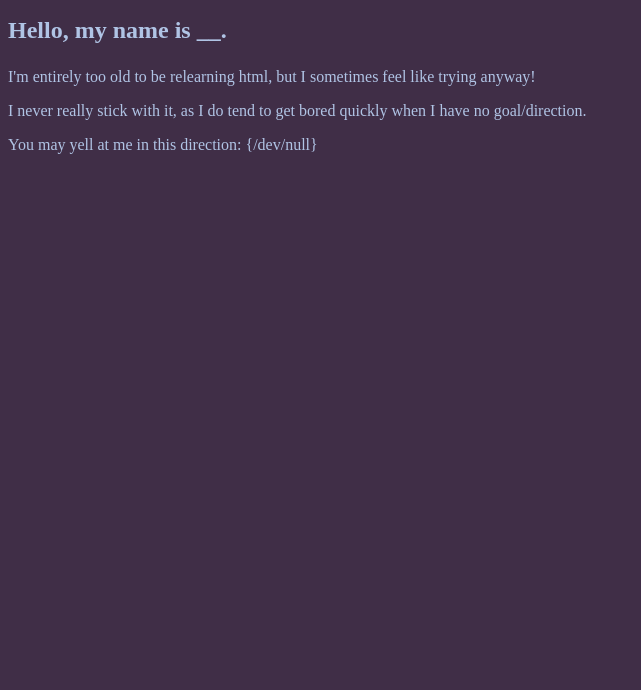
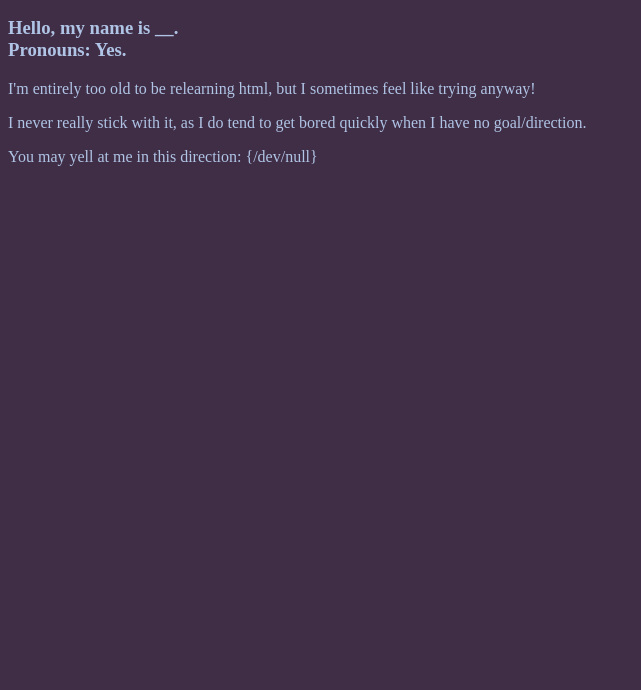
Before and after one commit to imzesok/imzesok.github.io, a plain HTML site: page about.htm in a window 1280 px wide. Shown: the part 110-800 px from the top of the page, without its empty margins (0-641 px from the left). Drawn offline with Linux system fonts and the light colour scheme.

Commit message:
minor update to about
I'm a bored smartass.

```diff
--- a/about.htm
+++ b/about.htm
@@ -16,7 +16,7 @@
 <body>
 
 <p>
-<h2><p style="color:#b0c4e5;">Hello, my name is __. </p></h2>
+<h3><p style="color:#b0c4e5;">Hello, my name is __. <br>Pronouns: Yes.</br> </p></h3>
 
 <p style="color:#b0c4e5;">I'm entirely too old to be relearning html, but I sometimes feel like trying anyway!</p>
 <p style="color:#b0c4e5;">I never really stick with it, as I do tend to get bored quickly when I have no goal/direction.</p>
```
